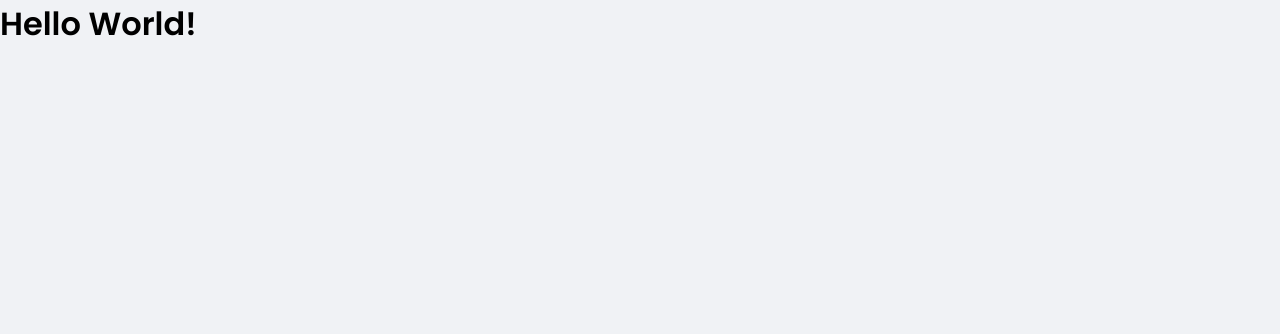
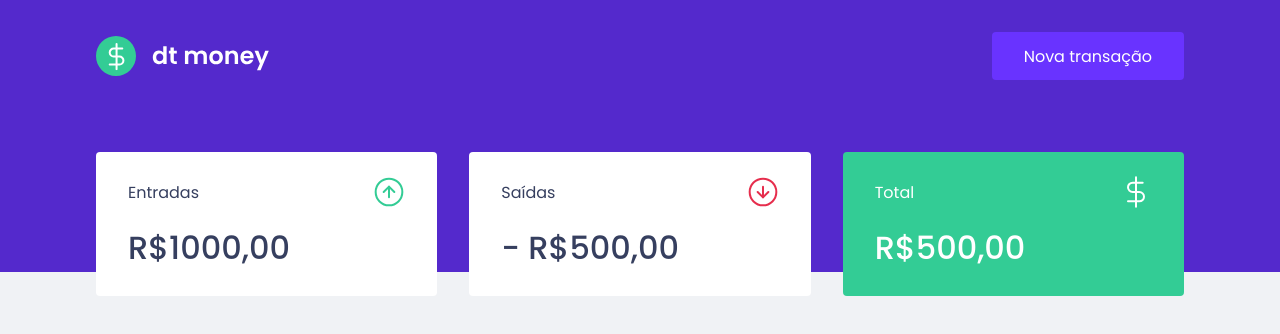
Before and after one commit to Joabesv/dt-money, a React (Create React App) app: page / in a window 1280 px wide. Shown: the top 334 px of the page. Built offline with nearby package versions, Linux system fonts and the light colour scheme.

Commit message:
componentes header e summary estilizados

```diff
--- a/public/index.html
+++ b/public/index.html
@@ -10,7 +10,7 @@
     <link rel="icon" href="favicon.png" type="image/png" />
 
     <link
-      href="https://fonts.googleapis.com/css2?family=Poppins:wght@400;600&display=swap"
+      href="https://fonts.googleapis.com/css2?family=Poppins:wght@400;500;600&display=swap"
       rel="stylesheet"
     />
     <title>dtmoney</title>
--- a/src/App.tsx
+++ b/src/App.tsx
@@ -1,10 +1,13 @@
+import { Dashboard } from './components/Dashboard';
+import { Header } from './components/Header';
 import { GlobalStyle } from './styles/global';
 
 export function App() {
   return (
-    <div className='App'>
-      <h1>Hello World!</h1>
+    <>
+      <Header />
+      <Dashboard />
       <GlobalStyle />
-    </div>
+    </>
   );
 }
--- /dev/null
+++ b/src/components/Dashboard/index.tsx
@@ -0,0 +1,10 @@
+import { Summary } from '../Summary';
+import { Container } from './styles';
+
+export function Dashboard() {
+  return (
+    <Container>
+      <Summary />
+    </Container>
+  );
+}
--- /dev/null
+++ b/src/components/Dashboard/styles.ts
@@ -0,0 +1,7 @@
+import styled from 'styled-components';
+
+export const Container = styled.main`
+  max-width: 1120px;
+  margin: 0 auto;
+  padding: 2.5rem 1rem;
+`;
--- /dev/null
+++ b/src/components/Header/index.tsx
@@ -0,0 +1,13 @@
+import logoImg from '../../assets/logo.svg';
+import { Container, Content } from './styles';
+
+export function Header() {
+  return (
+    <Container>
+      <Content>
+        <img src={logoImg} alt='dt money' />
+        <button type='button'>Nova transação</button>
+      </Content>
+    </Container>
+  );
+}
--- /dev/null
+++ b/src/components/Header/styles.ts
@@ -0,0 +1,31 @@
+import styled from 'styled-components';
+
+export const Container = styled.header`
+  background: var(--blue);
+`;
+
+export const Content = styled.div`
+  max-width: 1120px;
+  margin: 0 auto;
+
+  padding: 2rem 1rem 12rem;
+  display: flex;
+  align-items: center;
+  justify-content: space-between;
+
+  button {
+    font-size: 1rem;
+    color: #fff;
+    background: var(--blue-light);
+    border: 0;
+    padding: 0 2rem;
+    border-radius: 0.25rem;
+    height: 3rem;
+
+    transition: filter 0.2s;
+
+    &:hover {
+      filter: brightness(0.9);
+    }
+  }
+`;
--- /dev/null
+++ b/src/components/Summary/index.tsx
@@ -0,0 +1,35 @@
+import incomeImg from '../../assets/income.svg';
+import outcomeImg from '../../assets/outcome.svg';
+import totalImg from '../../assets/total.svg';
+
+import { Container } from './styles';
+
+export function Summary() {
+  return (
+    <Container>
+      <div>
+        <header>
+          <p>Entradas</p>
+          <img src={incomeImg} alt='Entradas' />
+        </header>
+        <strong>R$1000,00</strong>
+      </div>
+
+      <div>
+        <header>
+          <p>Saídas</p>
+          <img src={outcomeImg} alt='Saídas' />
+        </header>
+        <strong>- R$500,00</strong>
+      </div>
+
+      <div className='highlight-background'>
+        <header>
+          <p>Total</p>
+          <img src={totalImg} alt='Total' />
+        </header>
+        <strong>R$500,00</strong>
+      </div>
+    </Container>
+  );
+}
--- /dev/null
+++ b/src/components/Summary/styles.ts
@@ -0,0 +1,34 @@
+import styled from 'styled-components';
+
+export const Container = styled.div`
+  display: grid;
+  grid-template-columns: repeat(3, 1fr);
+  gap: 2rem;
+  margin-top: -10rem;
+
+  div {
+    background: var(--shape);
+    padding: 1.5rem 2rem;
+    border-radius: 0.25rem;
+    color: var(--text-title);
+
+    header {
+      display: flex;
+      align-items: center;
+      justify-content: space-between;
+    }
+
+    strong {
+      display: block;
+      margin-top: 1rem;
+      font-size: 2rem;
+      font-weight: 500;
+      line-height: 3rem;
+    }
+
+    &.highlight-background {
+      background: var(--green);
+      color: #fff;
+    }
+  }
+`;
```
